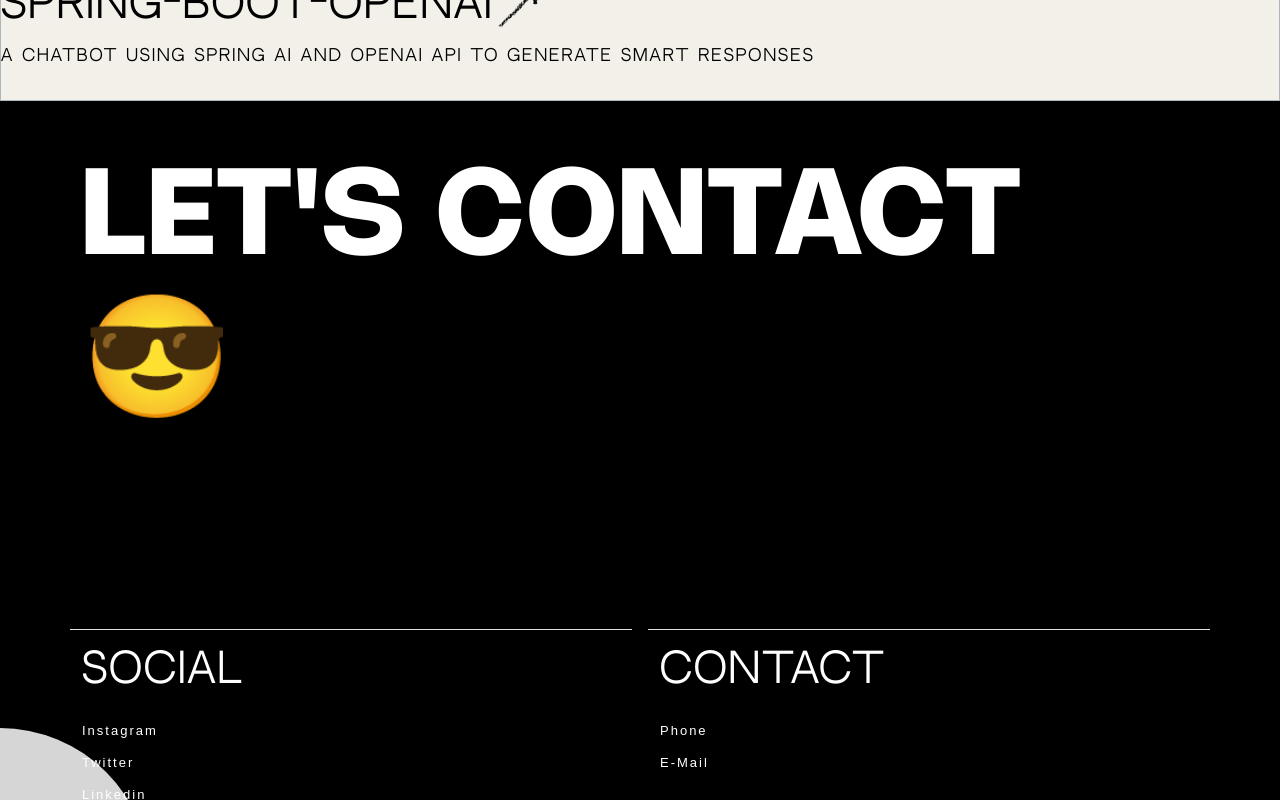
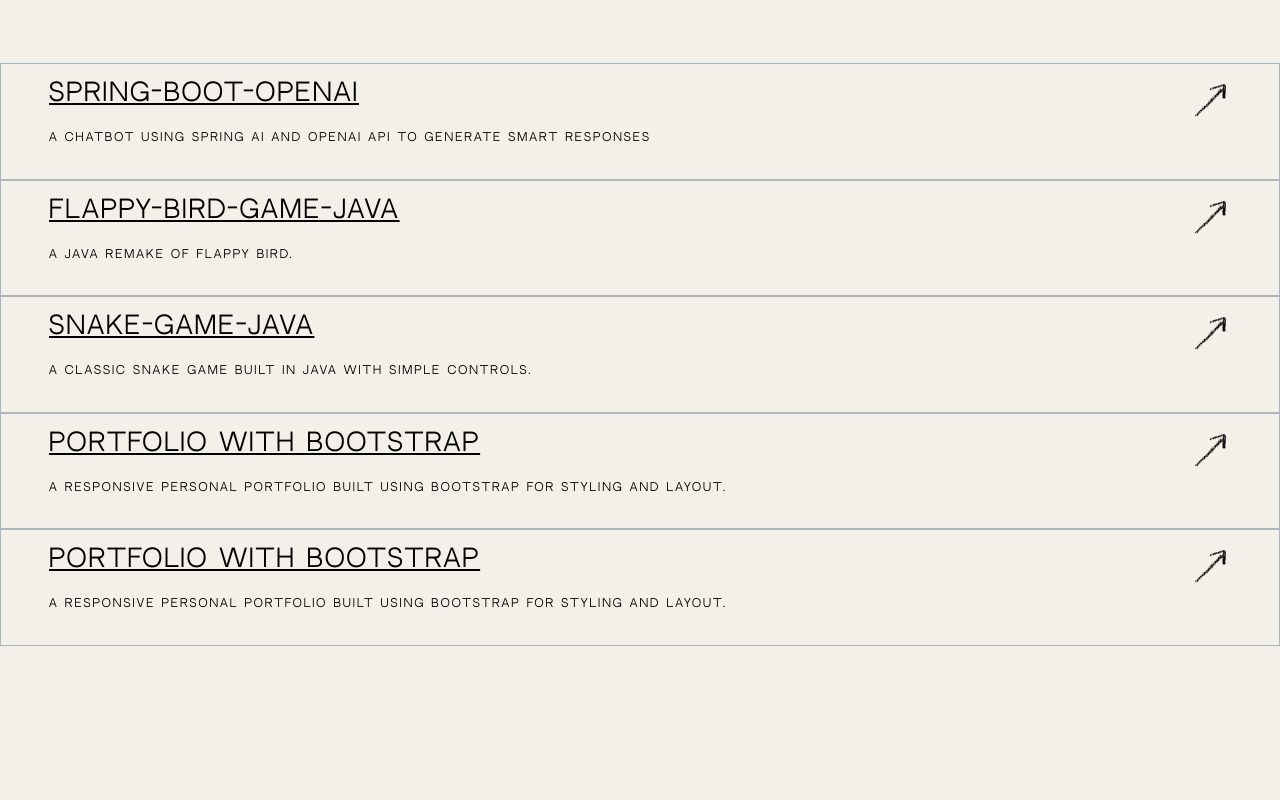
Before and after one commit to doc-souhail/MyPorfolio__vuejs, a Vue app: page / in a window 1280 px wide. Shown: the part 1980-2780 px from the top of the page. Built offline with nearby package versions, Linux system fonts and the light colour scheme; a web font is replaced by a local one.

Commit message:
meta seo

```diff
--- a/index.html
+++ b/index.html
@@ -4,7 +4,33 @@
     <meta charset="UTF-8" />
     <meta name="viewport" content="width=device-width, initial-scale=1.0" />
     <link rel="icon" type="image/svg+xml" href="src/assets/imgs/noun-blink-face-6015001.svg">
-    <title>Souhail NAJI®</title>
+
+    <meta name="description" content="Développeur full-stack basé à Bordeaux, expert en Java, Spring Boot, Angular et Vue.js.
+     Création de sites web et applications sur mesure.">
+    <meta name="author" content="Souhail">
+    <meta name="language" content="fr">
+
+    <!-- Géolocalisation (utile pour le SEO local) -->
+    <meta name="geo.region" content="FR-NA"> <!-- Nouvelle-Aquitaine -->
+    <meta name="geo.placename" content="Bordeaux">
+    <meta name="geo.position" content="44.8378;-0.5792"> <!-- Latitude, Longitude -->
+    <meta name="ICBM" content="44.8378, -0.5792">
+
+    <!-- Sujet du site -->
+    <meta name="subject" content="Développement Web Full-Stack - Java, Spring Boot, Vue.js, Angular">
+
+    <!-- Balises Open Graph (pour Facebook, LinkedIn, etc.) -->
+    <meta property="og:title" content="Souhail - Développeur Full-Stack à Bordeaux">
+    <meta property="og:description" content="Besoin d'un développeur web ? Je crée des applications modernes et performantes en Java, Spring Boot et Vue.js.">
+    <meta property="og:image" content="https://media.licdn.com/dms/image/v2/D4E35AQGFqZ5Fd0Cw3w/profile-framedphoto-shrink_400_400/profile-framedphoto-shrink_400_400/0/1716381081689?e=1739325600&v=beta&t=-LkDU0PwXGQ1eDtbDPHLTghbp5qkSn9d-mnfh43eac0"> <!-- Remplace par l’URL de ton image -->
+    <meta property="og:url" content="#">
+    <meta property="og:type" content="website">
+    <meta property="og:locale" content="fr_FR">
+
+    <meta name="keywords"
+          content="développeur web, full-stack, Java, Spring Boot, Vue.js, Angular, création site web, Bordeaux, wordpress, webflow, bootstrap, html, css, backend développeur, ">
+
+    <title>Souhail NAJI® | Développeur Full-Stack à Bordeaux | Java, Spring Boot, Vue.js</title>
   </head>
   <body>
     <div id="app"></div>
--- a/src/App.vue
+++ b/src/App.vue
@@ -66,24 +66,83 @@
   </div>
 </section>
 
-<!------------  ABOUT SECTION ------------>
-<section class="works__section">
+<!------------  WORKs SECTION ------------>
+<section class="works__section my-5">
   <div class="container">
     <h3 class="text-center pb-5">Here are some of the projects I’ve worked </h3>
   </div>
-  <div>
-    <div class="border border-dark-subtle py-3">
-      <div class="d-flex">
-        <h3>Spring-boot-OpenAI</h3>
+  <div class="border border-dark-subtle py-3">
+    <a href="https://github.com/doc-souhail/Spring-boot-OpenAI" target=”_blank”>
+      <div class="d-flex justify-content-between px-5">
+        <h4 class="text-decoration-underline">Spring-boot-OpenAI</h4>
         <img class="about__section_icons" src="./assets/imgs/arrowForLinks.svg" alt="arrow">
       </div>
-      <p>A chatbot using Spring AI and OpenAI API to generate smart responses</p>
-    </div>
+      <p class="px-5">A chatbot using Spring AI and OpenAI API to generate smart responses</p>
+    </a>
+  </div>
+  <div class="border border-dark-subtle py-3">
+    <a href="https://github.com/doc-souhail/Flappy-bird-Game-Java" target=”_blank”>
+      <div class="d-flex justify-content-between px-5">
+        <h4 class="text-decoration-underline">Flappy-Bird-Game-Java</h4>
+        <img class="about__section_icons" src="./assets/imgs/arrowForLinks.svg" alt="arrow">
+      </div>
+      <p class="px-5">A Java remake of Flappy Bird.</p>
+    </a>
+  </div>
+  <div class="border border-dark-subtle py-3">
+    <a href="https://github.com/doc-souhail/Snake-Game-Java" target=”_blank”>
+      <div class="d-flex justify-content-between px-5">
+        <h4 class="text-decoration-underline">Snake-Game-Java</h4>
+        <img class="about__section_icons" src="./assets/imgs/arrowForLinks.svg" alt="arrow">
+      </div>
+      <p class="px-5">A classic Snake game built in Java with simple controls.</p>
+    </a>
+  </div>
+  <div class="border border-dark-subtle py-3">
+    <a href="https://github.com/doc-souhail/Portfolio_1" target=”_blank”>
+      <div class="d-flex justify-content-between px-5">
+        <h4 class="text-decoration-underline">Portfolio with Bootstrap</h4>
+        <img class="about__section_icons" src="./assets/imgs/arrowForLinks.svg" alt="arrow">
+      </div>
+      <p class="px-5">A responsive personal portfolio built using Bootstrap for styling and layout.</p>
+    </a>
+  </div>
+  <div class="border border-dark-subtle py-3">
+    <a href="https://github.com/doc-suell/instaGame" target=”_blank”>
+      <div class="d-flex justify-content-between px-5">
+        <h4 class="text-decoration-underline">Portfolio with Bootstrap</h4>
+        <img class="about__section_icons" src="./assets/imgs/arrowForLinks.svg" alt="arrow">
+      </div>
+      <p class="px-5">A responsive personal portfolio built using Bootstrap for styling and layout.</p>
+    </a>
   </div>
 </section>
+  <section class="seo__section">
+    <div style="font-size: 5px; color: transparent;">
+      <p class="user-select-none">
+        Développeur web full-stack à Bordeaux, spécialisé en Java, Spring Boot,
+        Angular et Vue.js. J’aide les entreprises à concevoir des solutions digitales modernes et performantes.
+      </p>
+      <p class="user-select-none">
+        Passionné par le développement web,
+        je crée des applications et sites internet sur mesure en utilisant des technologies comme Java,
+        Spring Boot et Vue.js
+      </p>
+      <p class="user-select-none">
+        Besoin d’un développeur full-stack à Bordeaux ?
+        J’accompagne les entreprises et startups dans la réalisation de leurs projets web avec une approche agile et moderne
+      </p>
+      <p class="user-select-none">
+        Création de sites web et applications sur mesure en Java, Angular et Vue.js, wordpress, webflow no code.
+        Expert en développement full-stack, je conçois des solutions performantes et évolutives
+      </p>
+      <p class="user-select-none">
+        Développeur expérimenté en Java, Spring Boot et frameworks modernes,
+        je réalise des projets web de A à Z, du design à la mise en ligne
+      </p>
 
-
-
+    </div>
+  </section>
 <Footer></Footer>
 <Cursor></Cursor>
 </template>
@@ -139,13 +198,17 @@
 }
 
 .about__section_icons{
-  width: 50px;
+  width: 40px;
 }
 
 /* -------------- WORKS SECTION-------------- */
 
 .works__section h3{
-  font-size: 40px;
+  font-size: 70px;
+}
+
+.works__section p{
+  font-size: 11px;
 }
 
 
--- a/src/components/Footer.vue
+++ b/src/components/Footer.vue
@@ -10,16 +10,16 @@
       <div class="col border-top me-3 border-opacity-25">
         <h3 class="py-3 fs-1">SOCIAL</h3>
         <ul class="ps-0">
-          <li class="pb-2"><a class=" links pb-5" href="#">Instagram</a></li>
-          <li class="pb-2"><a class="links pb-5" href="#">Twitter</a></li>
-          <li class="pb-2"><a class="links pb-5" href="#">Linkedin</a></li>
+          <li class="pb-2"><a class=" links pb-5" href="https://github.com/doc-souhail" target=”_blank”>Github</a></li>
+          <li class="pb-2"><a class="links pb-5" href="#" target=”_blank”>Twitter</a></li>
+          <li class="pb-2"><a class="links pb-5" href="https://www.linkedin.com/in/souhail-naji-3ba02726b/" target=”_blank”>Linkedin</a></li>
         </ul>
       </div>
       <div class="col border-top border-opacity-25">
         <h3 class="py-3 fs-1">CONTACT</h3>
         <ul class="ps-0">
-          <li class="pb-2"><a class="links pb-5" href="#">Phone</a></li>
-          <li class="pb-2" ><a class="links pb-5" href="#">E-mail</a></li>
+          <li class="pb-2"><a class="links pb-5" href="#" target=”_blank”>Phone</a></li>
+          <li class="pb-2" ><a class="links pb-5" href="souhail888@hotmail.com" target=”_blank”>E-mail</a></li>
         </ul>
       </div>
     </div>
```
